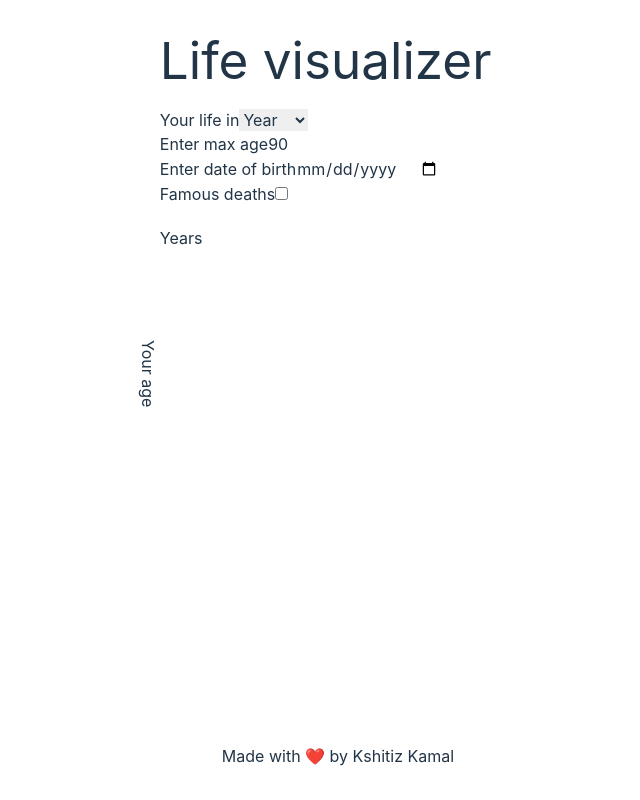
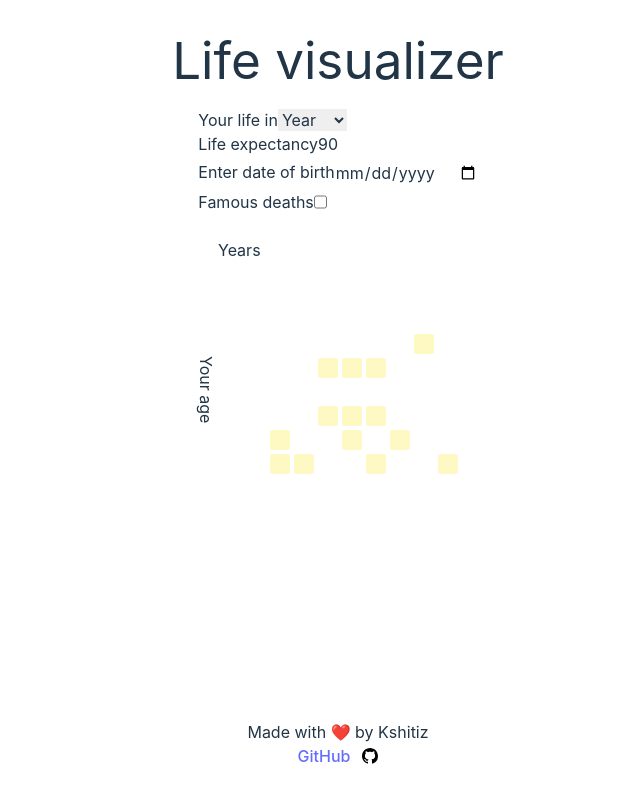
Before and after one commit to KKshitiz/life-visualizer, a React (Vite) app: page / in a window 1280 px wide. Shown: the whole page, without its empty margins (302-942 px from the left). Built offline with nearby package versions, Linux system fonts and the light colour scheme.

Commit message:
refactor code and add scientific events support

```diff
--- a/src/App.tsx
+++ b/src/App.tsx
@@ -1,13 +1,15 @@
 import { useState } from "react";
 import "./App.css";
 import Boxes from "./components/Boxes";
+import Footer from "./components/Footer";
+import Input from "./components/Input";
 import LifeUnit from "./types/lifeUnit";
 
 function App() {
   const [maxAge, setMaxAge] = useState<number>(90);
   const [dob, setDob] = useState<Date>(new Date());
   const [lifeUnit, setLifeUnit] = useState<LifeUnit>("year");
-  const [showFamousDeaths, setShowFamousDeaths] = useState<boolean>(false)
+  const [showFamousDeaths, setShowFamousDeaths] = useState<boolean>(false);
 
   const numberOfBoxes =
     lifeUnit === "year"
@@ -29,9 +31,10 @@ function App() {
 
   return (
     <>
-      <div className="flex flex-col flex-grow">
+      <div className="flex flex-col flex-grow items-center">
         <h1>Life visualizer</h1>
         <div className="py-5">
+          <form onSubmit={(e) => e.preventDefault()}>
             <div>
               Your life in
               <select
@@ -47,25 +50,21 @@ function App() {
                 <option value="week">Week</option>
               </select>
             </div>
-          <div>
-            <label htmlFor="maxAge">Enter max age</label>
-            <input
+            <Input
+              label="Life expectancy"
               type="number"
               name="maxAge"
-              id="maxAge"
               value={maxAge}
               min={60}
+              max={100}
               onChange={(event) => {
                 const inputMaxAge = event.target.valueAsNumber;
                 setMaxAge(inputMaxAge);
                 console.log(inputMaxAge);
               }}
             />
-          </div>
-
-          <div>
-            <label htmlFor="dob">Enter date of birth</label>
-            <input
+            <Input
+              label="Enter date of birth"
               type="date"
               name="dob"
               id="dob"
@@ -76,19 +75,25 @@ function App() {
                 }
               }}
             />
-          </div>
-          <div>
-              <label htmlFor="famousDeaths">Famous deaths</label>
-          <input type="checkbox" name="famousDeaths" id="famousDeaths" checked={showFamousDeaths} onChange={()=>setShowFamousDeaths(current=>!current)}/>
-          </div>
+            <Input
+              label="Famous deaths"
+              type="checkbox"
+              name="famousDeaths"
+              id="famousDeaths"
+              checked={showFamousDeaths}
+              onChange={() => setShowFamousDeaths((current) => !current)}
+            />
+          </form>
         </div>
         <Boxes
           numberOfUnitsPerRow={numberOfUnitsPerRow}
           numberOfUnitsCompleted={numberOfUnitsCompleted}
           numberOfBoxes={numberOfBoxes}
-          unit={lifeUnit} showFamousDeaths={showFamousDeaths}        />
+          unit={lifeUnit}
+          showFamousDeaths={showFamousDeaths}
+        />
       </div>
-      <div className="p-0">Made with ❤️ by Kshitiz Kamal</div>
+      <Footer />
     </>
   );
 }
--- /dev/null
+++ b/src/components/Alert.tsx
@@ -0,0 +1,11 @@
+type AlertProps = {
+	children: React.ReactNode
+	type: 'error' | 'success' | 'info'
+}
+
+const Alert = (props: AlertProps) => {
+return <div className="border-black p-4">
+	{props.children}
+</div>;
+};
+export default Alert;
--- a/src/components/Box.tsx
+++ b/src/components/Box.tsx
@@ -9,7 +9,7 @@ const Box = ({ details }: BoxProps) => {
   return (
     <BoxTooltip details={details}>
       <div
-        className={`w-3 h-3 transition rounded-sm hover:cursor-pointer hover:scale-150 hover:bg-blue-500 ${
+        className={`w-5 h-5 transition rounded-sm hover:cursor-pointer hover:scale-150 hover:bg-blue-500 ${
           details.events.length !== 0
             ? "bg-yellow-100"
             : details.isCompleted
--- a/src/components/BoxTooltip.tsx
+++ b/src/components/BoxTooltip.tsx
@@ -9,11 +9,11 @@ const BoxTooltip = ({ details, children }: TooltipProps) => {
   return (
     <div className="relative group">
       {children}
-      <div className="hidden transition-opacity duration-500 w-32 group-hover:flex-col group-hover:flex absolute left-3 bottom-5 z-10 mt-2">
-        <div className="min-w-max bg-blue-800 p-2 rounded-t-lg">
+      <div className="hidden w-52 transition-opacity duration-500 group-hover:flex-col group-hover:flex absolute left-3 bottom-5 z-10 mt-2">
+        <div className="bg-blue-800 p-2 rounded-t-lg">
           {details.unit} {details.serialNumber + 1}
         </div>
-        <div className="bg-gray-800 p-2 rounded-b-rounded-t-lg">
+        <div className="bg-gray-800 p-2 rounded-b-lg">
           <ul>
             {details.events.map((event) => (
               <li key={event.contents}>{event.contents}</li>
--- a/src/components/Boxes.tsx
+++ b/src/components/Boxes.tsx
@@ -1,57 +1,60 @@
-import famousDeaths from "../constants/famousDeaths";
+import Events from "../constants/events";
 import LifeEvent from "../types/lifeEvent";
 import LifeUnit from "../types/lifeUnit";
 import { convertLifeEventToUnit } from "../utils/dateToLifeConverter";
 import Box from "./Box";
 
 type BoxesProps = {
- numberOfUnitsPerRow: number;
+  numberOfUnitsPerRow: number;
   numberOfUnitsCompleted: number;
   numberOfBoxes: number;
-  unit: LifeUnit
-  showFamousDeaths: boolean
-}
+  unit: LifeUnit;
+  showFamousDeaths: boolean;
+};
 
 const Boxes = ({
   numberOfUnitsPerRow,
   numberOfUnitsCompleted,
   numberOfBoxes,
   unit,
-  showFamousDeaths
-}:BoxesProps) => {
+  showFamousDeaths,
+}: BoxesProps) => {
   const boxes = new Array(numberOfBoxes).fill(null);
 
   const className =
     numberOfUnitsPerRow === 10
-      ? "grid grid-cols-10 gap-3"
+      ? "grid grid-cols-10 gap-1"
       : numberOfUnitsPerRow === 36
-      ? "grid grid-cols-36 gap-3"
-      : "grid grid-cols-52 gap-3";
+      ? "grid grid-cols-36 gap-1"
+      : "grid grid-cols-52 gap-1";
 
-  const serialNumberEvents =new  Map<number, LifeEvent[]>();
+  const serialNumberEvents = new Map<number, LifeEvent[]>();
 
-  if(showFamousDeaths){
-    famousDeaths.forEach((deathEvent)=> {
-      const serialNumber = convertLifeEventToUnit(deathEvent, unit);
-      const existingEvents = serialNumberEvents.get(serialNumber)
-    if(existingEvents!==undefined){
-      serialNumberEvents.set(serialNumber, [...existingEvents, deathEvent])
-    }else{
-      serialNumberEvents.set(serialNumber, [ deathEvent])
-    }
-  })
-}
+  if (showFamousDeaths) {
+    addEventsToVisualizer(serialNumberEvents, Events.famousDeaths, unit);
+  }
+  addEventsToVisualizer(serialNumberEvents, Events.scientificBreakthroughs, unit)
 
-  console.log(serialNumberEvents)
+  console.log(serialNumberEvents);
 
   return (
     <div>
       <h3>Years</h3>
       <div className="flex items-center">
-        <h3 className="rotate-90 origin-top-left whitespace-nowrap text-center w-1">Your age</h3>
+        <h3 className="rotate-90 origin-top-left whitespace-nowrap text-center w-1">
+          Your age
+        </h3>
         <div className={className}>
           {boxes.map((_, index) => (
-           <Box key={index} details={{events: serialNumberEvents.get(index+1)?? [], isCompleted: index < numberOfUnitsCompleted, serialNumber: index, unit: unit}}/>
+            <Box
+              key={index}
+              details={{
+                events: serialNumberEvents.get(index + 1) ?? [],
+                isCompleted: index < numberOfUnitsCompleted,
+                serialNumber: index,
+                unit: unit,
+              }}
+            />
           ))}
         </div>
       </div>
@@ -60,3 +63,19 @@ const Boxes = ({
 };
 
 export default Boxes;
+
+function addEventsToVisualizer(
+  map: Map<number, LifeEvent[]>,
+  events: LifeEvent[],
+  unit: LifeUnit
+) {
+  events.forEach((event) => {
+    const serialNumber = convertLifeEventToUnit(event, unit);
+    const existingEvents = map.get(serialNumber);
+    if (existingEvents !== undefined) {
+      map.set(serialNumber, [...existingEvents, event]);
+    } else {
+      map.set(serialNumber, [event]);
+    }
+  });
+}
--- /dev/null
+++ b/src/components/Footer.tsx
@@ -0,0 +1,19 @@
+import githubLogo from '../assets/github.svg';
+
+const Footer = () => {
+  return (
+    <footer className="flex flex-col items-center mt-10">
+      <div>Made with ❤️ by Kshitiz</div>
+
+      <a
+        href="https://github.com/KKshitiz/life-visualizer"
+        target="_blank"
+        className="flex gap-3"
+      >
+        GitHub
+        <img src={githubLogo} alt="Github icon" />
+      </a>
+    </footer>
+  );
+};
+export default Footer;
--- /dev/null
+++ b/src/components/Input.tsx
@@ -0,0 +1,23 @@
+import React, { forwardRef } from 'react';
+import Alert from './Alert';
+import Label from './Label';
+
+export type InputFieldProps = {
+  label?: string;
+  error?: string;
+} & JSX.IntrinsicElements['input'];
+
+const Input = (props: InputFieldProps, ref: React.Ref<HTMLInputElement>) => {
+  const { label, error, name } = props;
+  return (
+    <div className="mb-1 flex">
+      {label && <Label htmlFor={name}>{label}</Label>}
+      <div className="flex">
+        <input id={name} ref={ref} {...props} className="" aria-invalid={error ? 'true' : 'false'} />
+      </div>
+      {error && <Alert type='error'>{error}</Alert>}
+    </div>
+  );
+};
+
+export default forwardRef<HTMLInputElement, InputFieldProps>(Input);
--- /dev/null
+++ b/src/components/Label.tsx
@@ -0,0 +1,6 @@
+type LabelProps = JSX.IntrinsicElements['label']
+
+const Label = (props: LabelProps)=> {
+return <label {...props} className="">{props.children}</label>;
+};
+export default Label;
--- a/src/constants/famousDeaths.ts
+++ b/src/constants/events/famousDeaths.ts
@@ -1,6 +1,6 @@
 // Cannot use a map of <Date, string> as can have multiple events on a single date
 
-import LifeEvent from "../types/lifeEvent";
+import LifeEvent from "../../types/lifeEvent";
 
 // Date should be in the format: yyyy-mm-dd
 
--- /dev/null
+++ b/src/constants/events/index.ts
@@ -0,0 +1,9 @@
+import famousDeaths from "./famousDeaths";
+import scientificBreakthroughs from "./scientificBreakthroughs";
+
+const Events = {
+  famousDeaths: famousDeaths,
+  scientificBreakthroughs: scientificBreakthroughs,
+};
+
+export default Events;
--- /dev/null
+++ b/src/constants/events/scientificBreakthroughs.ts
@@ -0,0 +1,107 @@
+// Cannot use a map of <Date, string> as can have multiple events on a single date
+
+import LifeEvent from "../../types/lifeEvent";
+
+// Date should be in the format: yyyy-mm-dd
+// TODO: Correct all the dates
+
+const scientificBreakthroughs: LifeEvent[] = [
+  {
+    startDate: "1879-03-14",
+    endDate: "1955-04-18",
+    contents: "Nicolaus Copernicus - Heliocentric Model of the solar system",
+  },
+  {
+    startDate: "1918-07-18",
+    endDate: "2013-12-05",
+    contents:
+      "Galileo Galilei - Law of the Pendulum and Telescopic Observations",
+  },
+  {
+    startDate: "1929-01-15",
+    endDate: "1968-04-04",
+    contents: "Isaac Newton - Laws of Motion and Universal Gravitation",
+  },
+  {
+    startDate: "1910-08-26",
+    endDate: "1997-09-05",
+    contents: "Antoine Lavoisier - Law of Conservation of Mass",
+  },
+  {
+    startDate: "1869-10-02",
+    endDate: "1948-01-30",
+    contents: "Charles Darwin - Theory of Evolution by Natural Selection",
+  },
+  {
+    startDate: "1867-11-07",
+    endDate: "1934-07-04",
+    contents: "Gregor Mendel - Laws of Inheritance (Mendelian Genetics)",
+  },
+  {
+    startDate: "1874-11-30",
+    endDate: "1965-01-24",
+    contents: "Albert Einstein - Theory of Special Relativity",
+  },
+  {
+    startDate: "1913-02-04",
+    endDate: "2005-10-24",
+    contents: "Marie Curie - Discovery of Radium and Polonium",
+  },
+  {
+    startDate: "1452-04-15",
+    endDate: "1519-05-02",
+    contents: "Erwin Schrödinger - Schrödinger Equation in Quantum Mechanics",
+  },
+  {
+    startDate: "1881-10-25",
+    endDate: "1973-04-08",
+    contents: "Richard Feynman - Development of Quantum Electrodynamics",
+  },
+  {
+    startDate: "1907-07-06",
+    endDate: "1954-07-13",
+    contents: "Jonas Salk - Polio Vaccine",
+  },
+  {
+    startDate: "1901-12-05",
+    endDate: "1966-12-15",
+    contents: "James Clerk Maxwell - Maxwell's Equations in Electromagnetism",
+  },
+  {
+    startDate: "1897-07-24",
+    endDate: "1937-07-02",
+    contents: "Niels Bohr - Bohr Model of the Atom",
+  },
+  {
+    startDate: "1917-05-29",
+    endDate: "1963-11-22",
+    contents: "Louis Pasteur - Pasteurization and Germ Theory",
+  },
+  {
+    startDate: "1867-04-16",
+    endDate: "1912-05-30",
+    contents: "Ernest Rutherford - Discovery of the Nucleus",
+  },
+  {
+    startDate: "1871-08-19",
+    endDate: "1948-01-30",
+    contents: "Max Planck - Quantum Theory",
+  },
+  {
+    startDate: "1847-02-11",
+    endDate: "1931-10-18",
+    contents: "Enrico Fermi - Nuclear Reactions and Fermi's Paradox",
+  },
+  {
+    startDate: "1809-02-12",
+    endDate: "1882-04-19",
+    contents: "Alexander Fleming - Discovery of Penicillin",
+  },
+  {
+    startDate: "1856-05-06",
+    endDate: "1939-09-23",
+    contents: "Stephen Hawking - Hawking Radiation and Black Hole Theory",
+  },
+];
+
+export default scientificBreakthroughs;
--- /dev/null
+++ b/src/pages/HomePage.tsx
@@ -0,0 +1,4 @@
+const HomePage = () => {
+  return <></>;
+};
+export default HomePage;
```
Also changed, not shown: src/assets/github.svg (added). Lines whose indentation alone changed are shown as unchanged.
